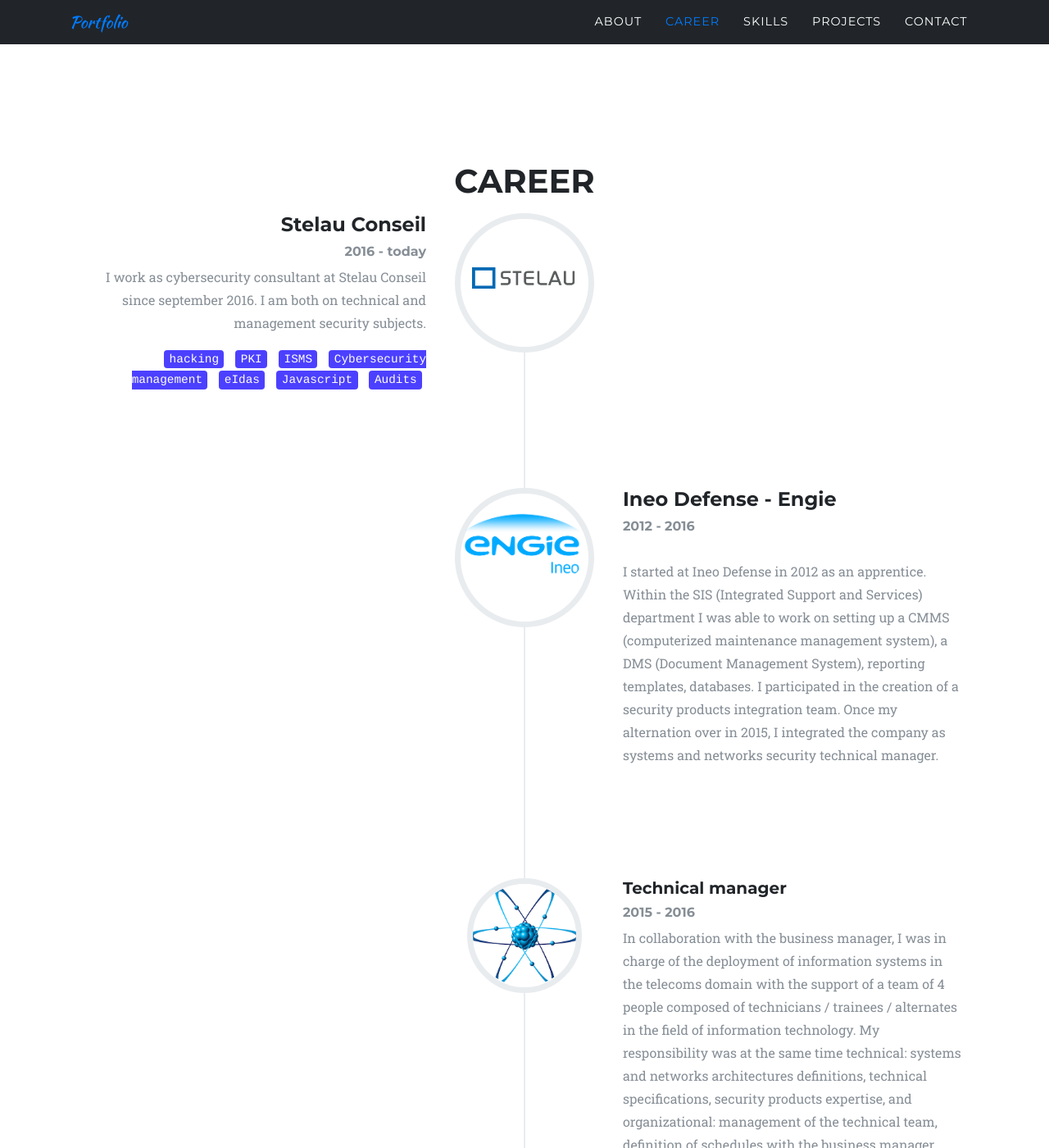
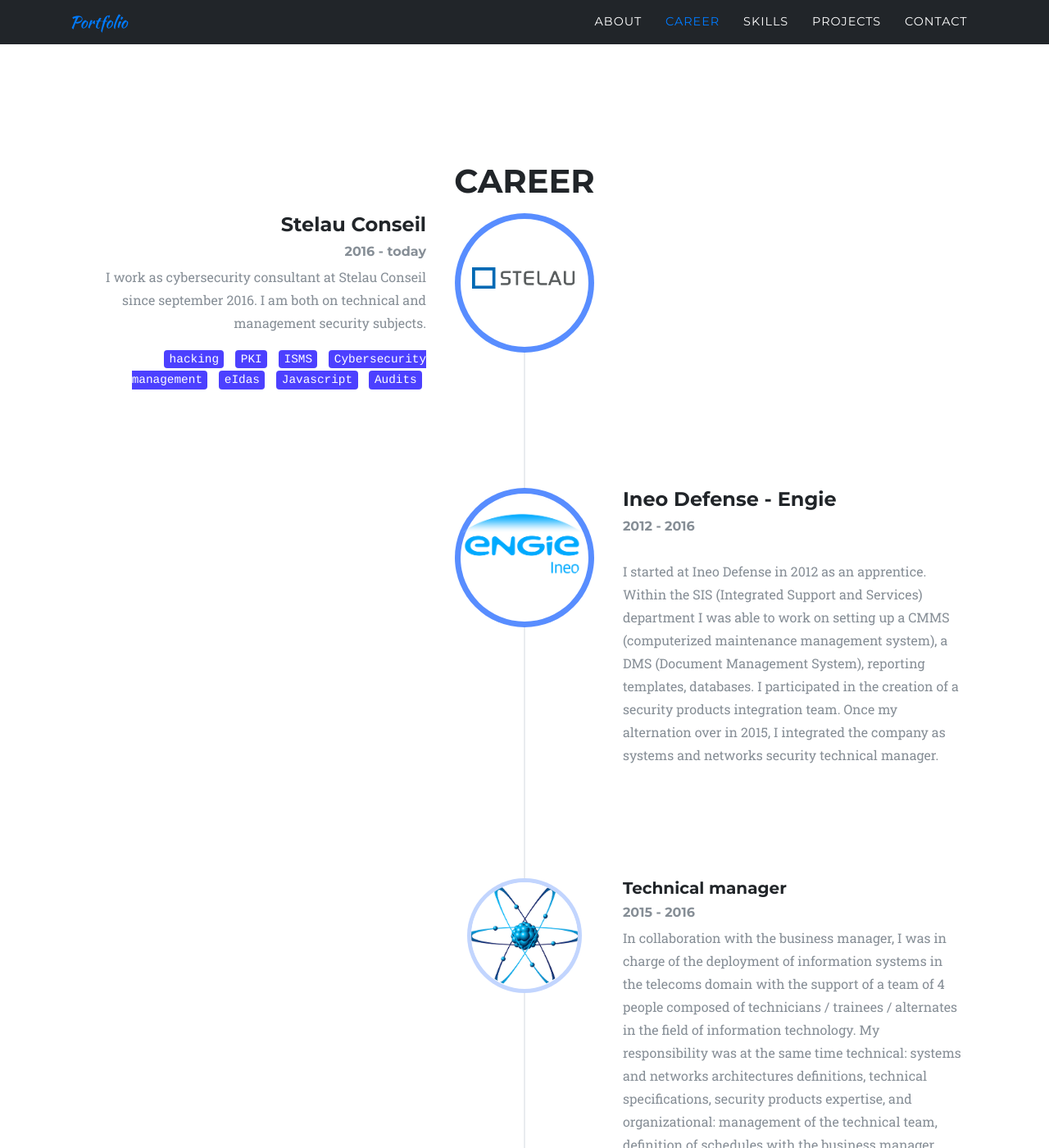
Before and after one commit to MaxKer/MaxKer.github.io, a Jekyll site: the page built from index.html, in a window 1280 px wide and 1400 px high, scrolled down 1346 px. Shown: the whole window at 82% size. Built offline with Jekyll 4.4.1, drawn with Linux system fonts in a browser that asks for light colours; some web fonts are replaced; comment, search, counter and statistics services are not loaded; some of the changed text lies outside the part shown.

Commit message:
CSS timeline-image

```diff
--- a/_includes/content/career.html
+++ b/_includes/content/career.html
@@ -137,7 +137,7 @@
                         </p>
                   </div>
                   <div class="timeline-body">
-                    <code class="dev-skill">Android development - Java</code>
+                    <code class="dev-skill">Java-Android</code>
                   </div>
                 </div>
               </li>
--- a/css/style.scss
+++ b/css/style.scss
@@ -322,6 +322,14 @@
   border: 9px solid #cbccce;
 }
 
+.timeline>li .timeline-image{
+  border: 7px solid #0957ffad;
+}
+
+.timeline>li .timeline-image.sub-timeline{
+  border: 5px solid #4882fd55;
+}
+
 todo {
   font-style: italic;
   color: #af0000;
```
